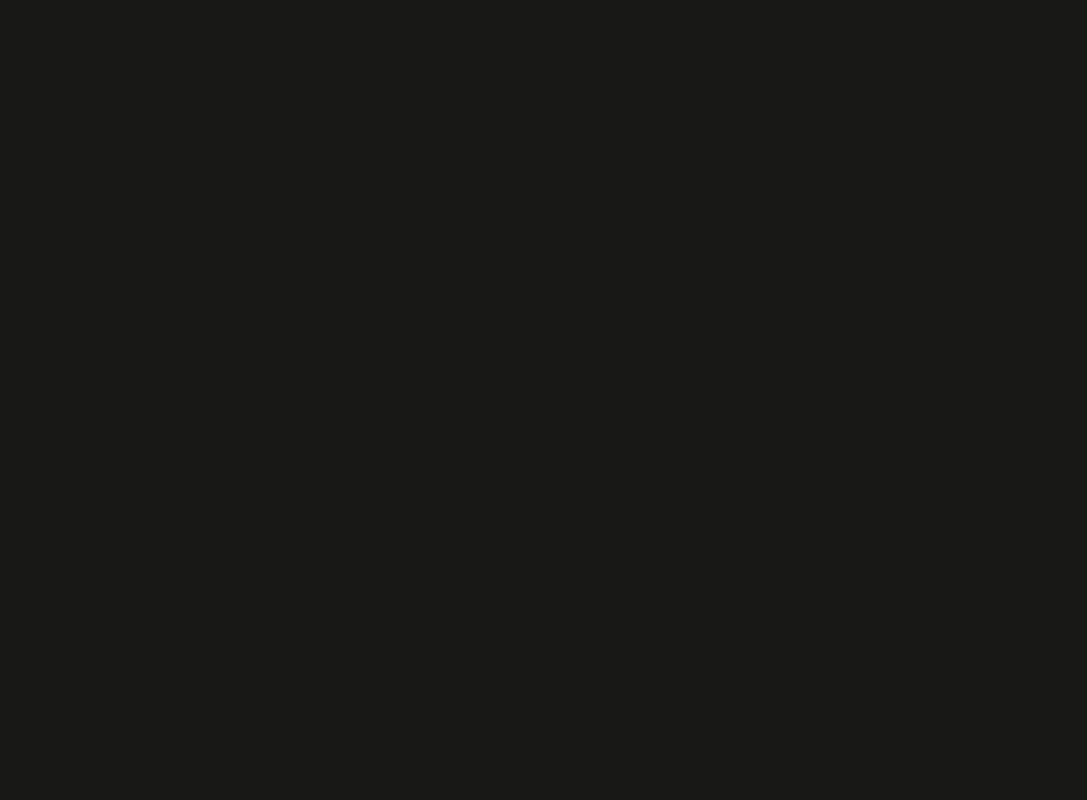
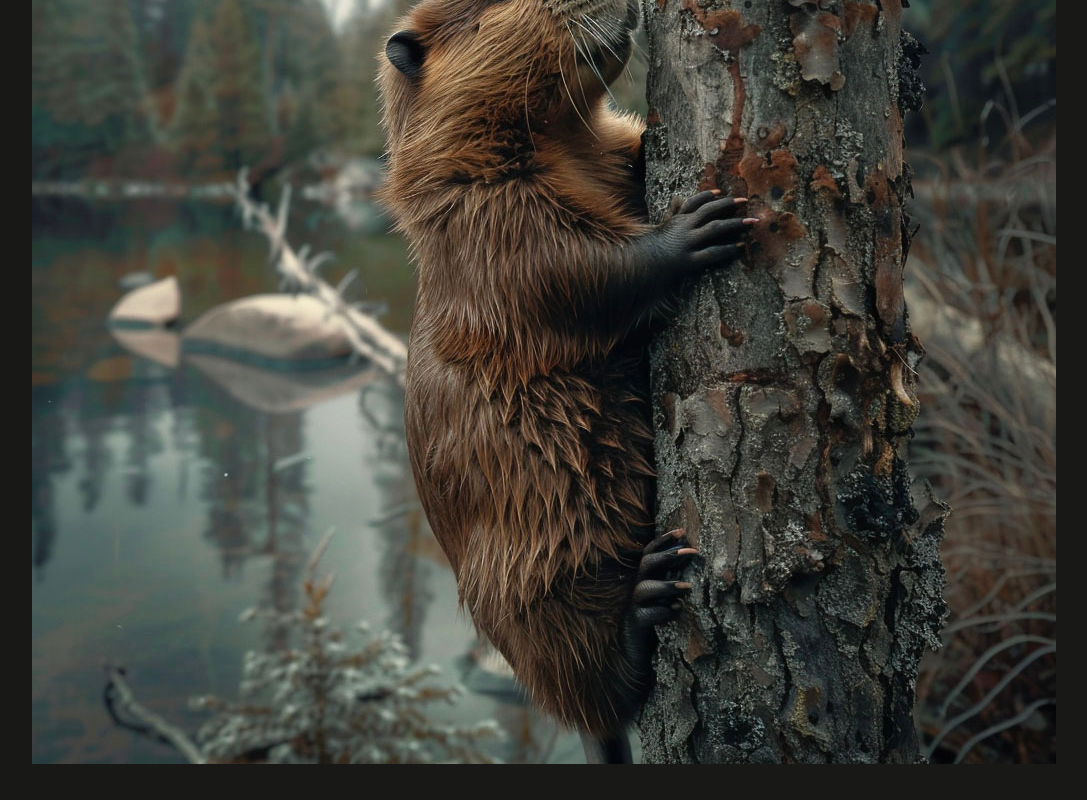
Before and after one commit to heltonricardo/advanced-nextjs, a Next.js app: page /news/beaver-plague/image in a window 1280 px wide. Before the commit this address had no page. Shown: the part 353-1153 px from the top of the page, without its empty margins (128-1215 px from the left). Before the commit the page ends 800 px from the top, so only its background shows below. Built offline with nearby package versions, Linux system fonts and the light colour scheme.

Commit message:
feat: news image page

```diff
--- /dev/null
+++ b/src/app/news/[slug]/image/page.tsx
@@ -0,0 +1,24 @@
+import { DUMMY_NEWS, NewsItem } from "@/lib/dummy-news";
+import Link from "next/link";
+import { notFound } from "next/navigation";
+
+interface Params {
+  readonly params: { slug: string };
+}
+
+export default function ImagePage({ params }: Params) {
+  const slug = params.slug;
+  const news = DUMMY_NEWS.find((newsItem: NewsItem) => newsItem.slug === slug);
+
+  if (!news) {
+    notFound();
+  }
+
+  return (
+    <div className="fullscreen-image">
+      <Link href={`/news/${news.slug}`}>
+        <img src={`/images/news/${news.image}`} alt={news.title} />
+      </Link>
+    </div>
+  );
+}
--- a/src/app/news/[slug]/page.tsx
+++ b/src/app/news/[slug]/page.tsx
@@ -1,4 +1,5 @@
 import { DUMMY_NEWS, NewsItem } from "@/lib/dummy-news";
+import Link from "next/link";
 import { notFound } from "next/navigation";
 
 interface Params {
@@ -16,7 +17,9 @@ export default function NewsDetailPage({ params }: Params) {
   return (
     <article className="news-article">
       <header>
-        <img src={`/images/news/${news.image}`} alt={news.title} />
+        <Link href={`/news/${news.slug}/image`}>
+          <img src={`/images/news/${news.image}`} alt={news.title} />
+        </Link>
         <h1>{news.title}</h1>
         <time dateTime={news.date}>{news.date}</time>
       </header>
```
